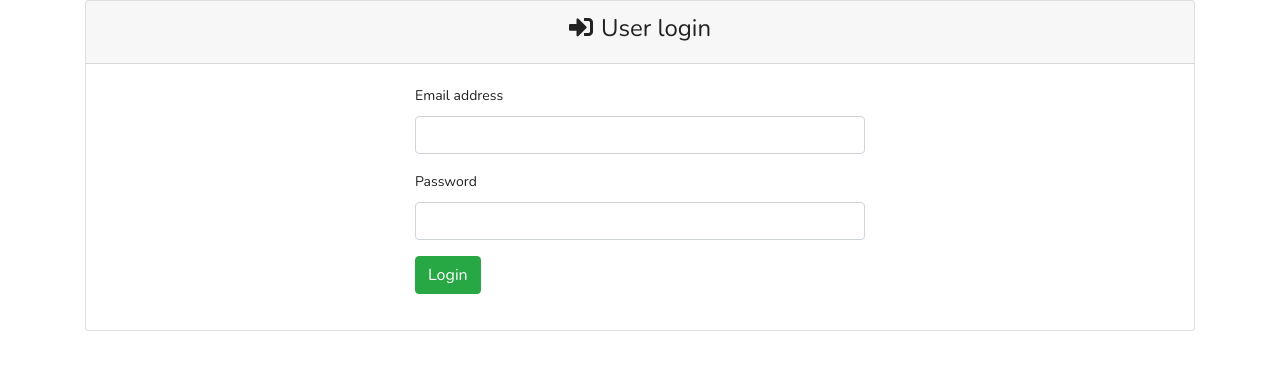
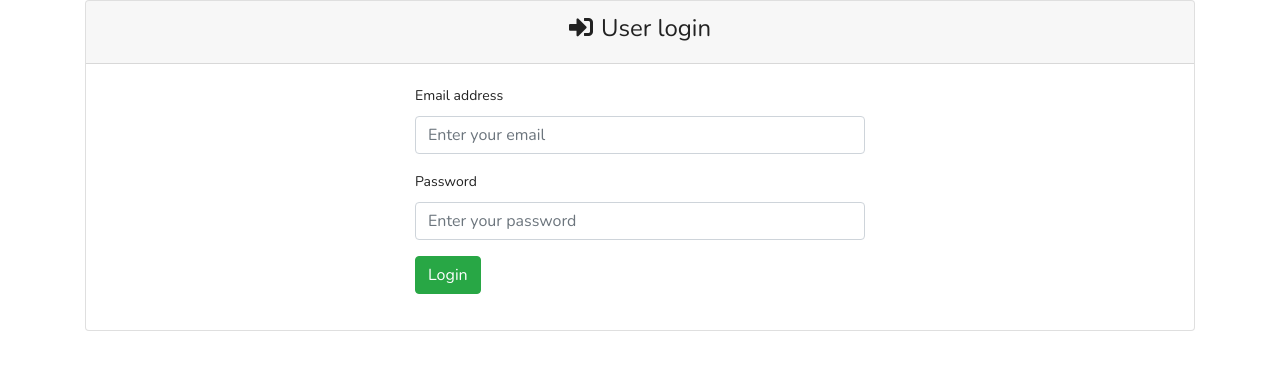
Before and after one commit to antor10655gh/orange-toolz-project, a PHP site: page /login.php in a window 1280 px wide. Shown: the part 65-435 px from the top of the page. Run offline with PHP 8.4, Linux system fonts and the light colour scheme; some libraries are stand-ins or nearby versions.

Commit message:
add some code

```diff
--- a/login.php
+++ b/login.php
@@ -32,11 +32,11 @@
             <form class="" action="" method="post">
                 <div class="form-group">
                   <label for="email">Email address</label>
-                  <input type="email" name="email"  class="form-control">
+                  <input type="email" name="email"  class="form-control" placeholder="Enter your email">
                 </div>
                 <div class="form-group">
                   <label for="password">Password</label>
-                  <input type="password" name="password"  class="form-control">
+                  <input type="password" name="password"  class="form-control" placeholder="Enter your password">
                 </div>
                 <div class="form-group">
                   <button type="submit" name="login" class="btn btn-success">Login</button>
```
